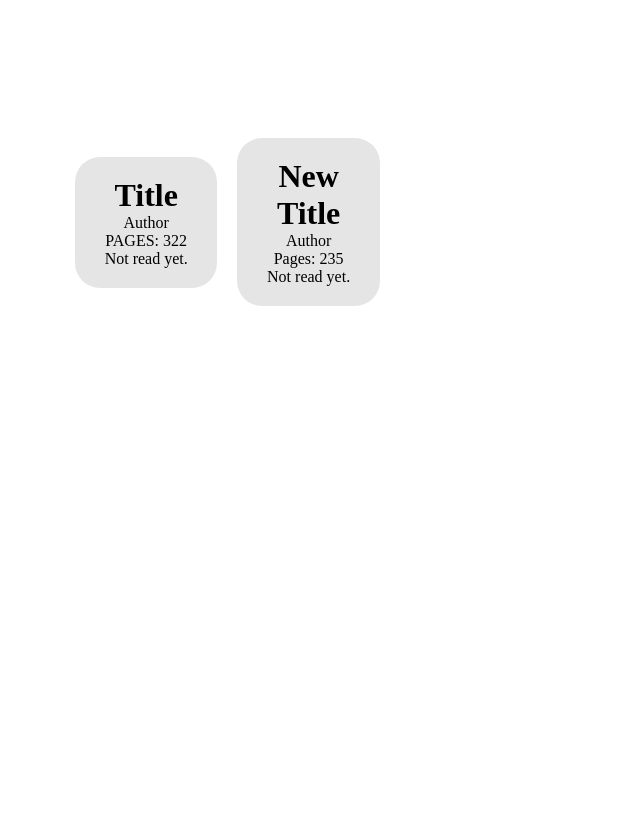
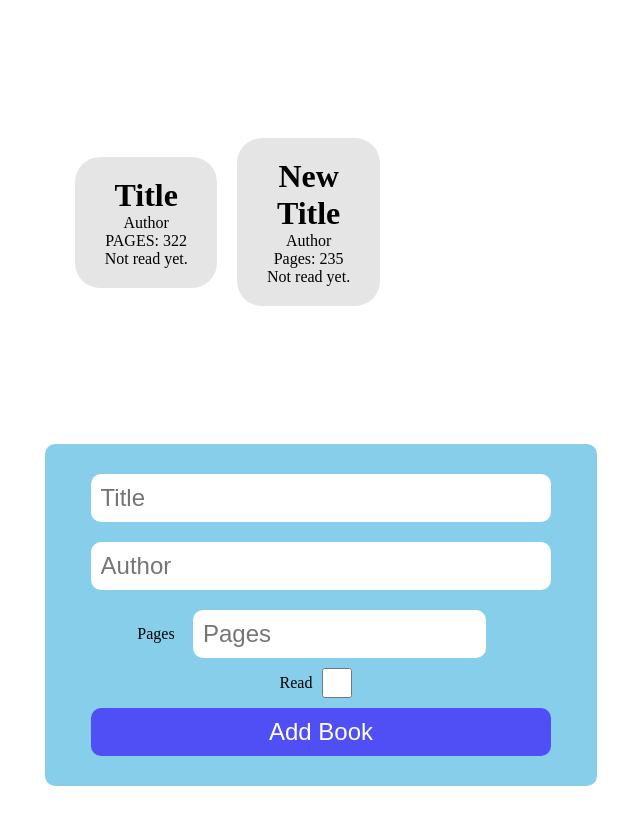
Before and after one commit to TirottaSoftware/odin-library, a plain HTML site: page index.html in a window 1280 px wide. Shown: the whole page, without its empty margins (319-959 px from the left). Before the commit the page ends 800 px from the top, so only its background shows below. Drawn offline with Linux system fonts and the light colour scheme.

Commit message:
Added & Styled form

```diff
--- a/index.html
+++ b/index.html
@@ -15,6 +15,21 @@
         <p>Not read yet.</p>
       </div>
     </div>
+    <div class="book-form">
+      <form>
+        <input type="text" placeholder="Title" id="input-title" />
+        <input type="text" placeholder="Author" id="input-author" />
+        <div>
+          <label>Pages</label>
+          <input type="number" min="1" placeholder="Pages" id="input-pages" />
+        </div>
+        <div>
+          <label for="read">Read</label>
+          <input title="read" type="checkbox" id="input-read" />
+        </div>
+        <input type="submit" value="Add Book" id="input-submit" />
+      </form>
+    </div>
   </body>
   <script src="app.js"></script>
 </html>
--- a/style.css
+++ b/style.css
@@ -17,3 +17,41 @@
     width: 20%;
     margin: 10px;
 }
+.book-form{
+    border-radius: 10px;
+    padding: 20px;
+    width: 40%;
+    margin: 10% auto;
+    background: skyblue;
+}
+.book-form form{
+    display: flex;
+    flex-flow: column;
+    justify-content: center;
+    align-items: center;
+}
+.book-form form input{
+    width: 90%;
+    margin: 10px 5%;
+    font-size: 24px;
+    padding: 10px;
+    outline: none;
+    border:none;
+    border-radius: 10px;
+    color: grey;
+}
+.book-form form div{
+    display: flex;
+    align-items: center;
+}
+#input-read{
+    height: 30px;
+    width: 30px;
+    border-radius: 20px;
+    margin: 0 10px;
+}
+#input-submit{
+    background: rgb(79, 79, 245);
+    color: white;
+    cursor: pointer;
+}
```
